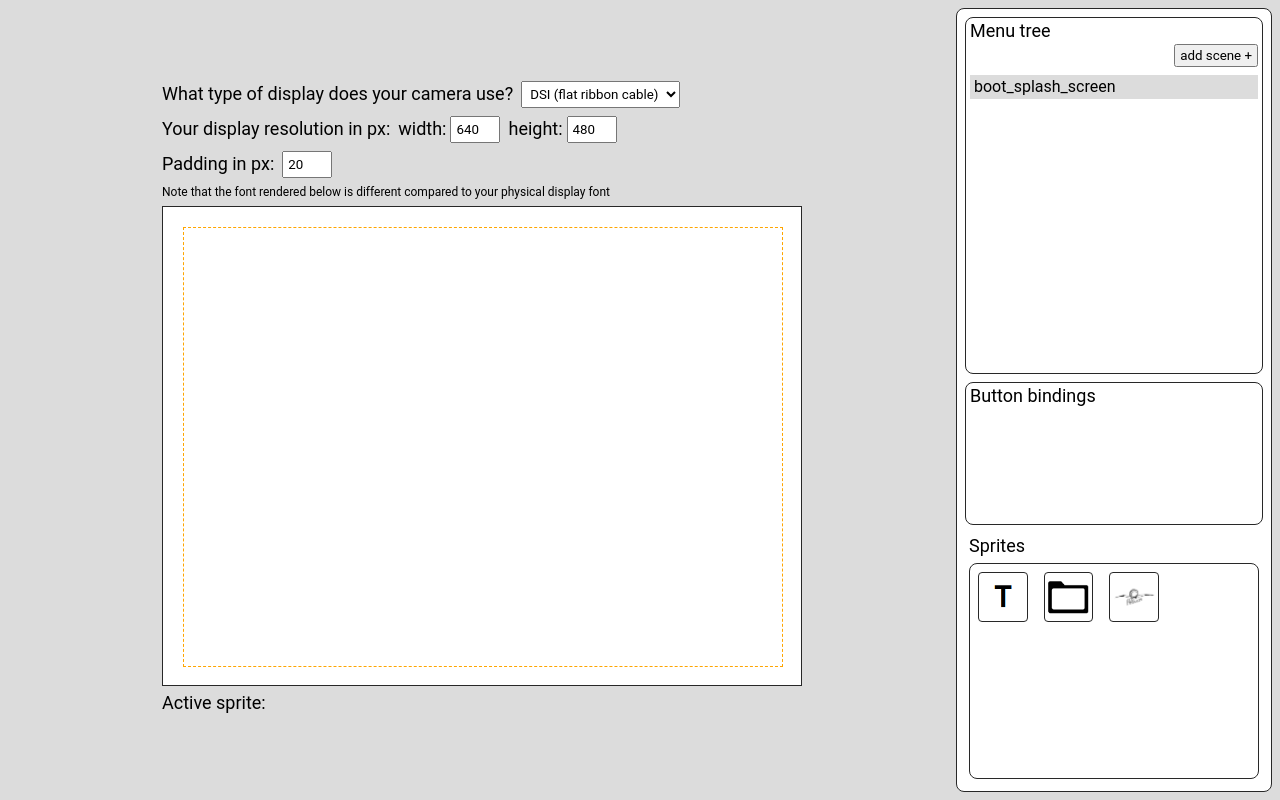
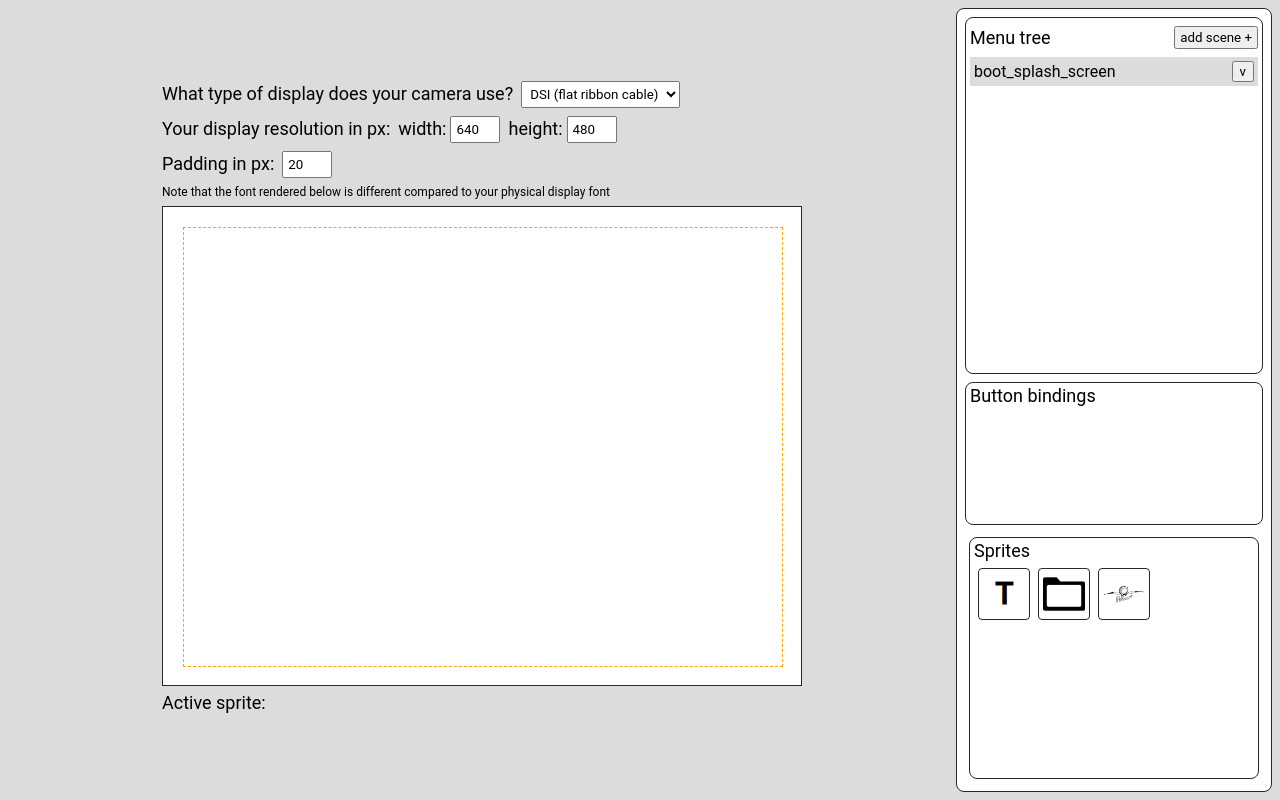
Before and after one commit to jdc-cunningham/pelicam, a React (Create React App) app in the folder src/menu-builder/app/: page / in a window 1280 px wide. Built offline with nearby package versions, Linux system fonts and the light colour scheme.

Commit message:
style update

```diff
--- a/src/menu-builder/app/src/components/MenuTree/MenuTree.js
+++ b/src/menu-builder/app/src/components/MenuTree/MenuTree.js
@@ -31,16 +31,17 @@ const MenuTree = (props) => {
 
   const renderMenuSceneTabs = () => (
     Object.keys(menuScenes).map(menuSceneName => (
-      <div className="App__right-menu-tree-scene">
+      <div className="App__right-menu-tree-scene" title="click to view">
         <p>{menuSceneName}</p>
+        <button title="add sub-menu scene">v</button>
       </div>
     ))
   );
 
   return (
     <div className="App__right-menu-tree">
-      <h2>Menu tree</h2>
       <div className="App__right-menu-tree-add-menu">
+        <h2>Menu tree</h2>
         <button>add scene +</button>
       </div>
       <div className="App__right-menu-tree-scenes">
--- a/src/menu-builder/app/src/components/MenuTree/MenuTree.scss
+++ b/src/menu-builder/app/src/components/MenuTree/MenuTree.scss
@@ -16,7 +16,7 @@
 .App__right-menu-tree-add-menu {
   display: flex;
   align-items: center;
-  justify-content: flex-end;
+  justify-content: space-between;
   flex-direction: row;
   width: 100%;
   margin-top: 0.25rem;
@@ -34,8 +34,21 @@
 }
 
 .App__right-menu-tree-scene {
+  display: flex;
+  align-items: center;
+  justify-content: flex-start;
+  flex-direction: row;
   width: 100%;
   background-color: #dcdcdc;
   padding: 0.25rem;
   cursor: pointer;
+
+  p {
+    flex: 1;
+  }
+
+  button {
+    flex: 0;
+    cursor: pointer;
+  }
 }
--- a/src/menu-builder/app/src/components/SpritesDragDrop/SpritesDragDrop.scss
+++ b/src/menu-builder/app/src/components/SpritesDragDrop/SpritesDragDrop.scss
@@ -8,6 +8,7 @@
 
   h2 {
     font-size: 1.125rem;
+    margin-bottom: 0.25rem;
   }
 }
 
@@ -20,7 +21,7 @@
   flex: 1;
   border: 1px solid #282828;
   border-radius: 0.5rem;
-  margin-top: 0.5rem;
+  padding: 0.25rem;
 
   &.has-sprites {
     display: block;
@@ -30,9 +31,9 @@
 .App__right-sprites-body-sprite {
   display: inline-block;
   position: relative;
-  width: calc((100% / 5) - 0.5rem);
+  width: calc((100% / 5) - 0.25rem);
   height: auto;
-  margin: 0.5rem;
+  margin: 0.25rem;
   border: 1px solid #282828;
   border-radius: 0.25rem;
   cursor: pointer;
```
Also changed, not shown: src/menu-builder/app/src/components/SpritesDragDrop/SpritesDragDrop.js, 2 other files (tests, documents, lock files or other folders).
